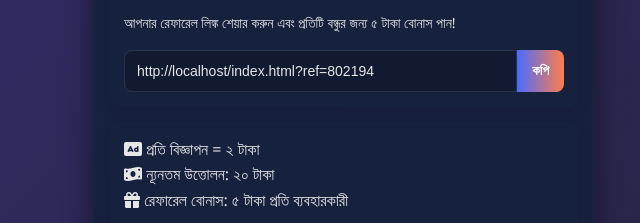
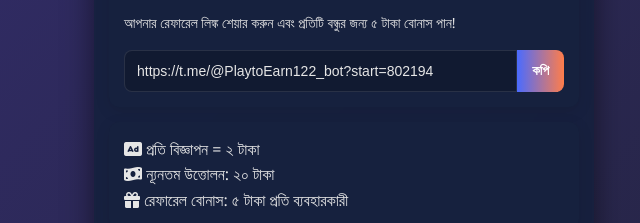
Before and after one commit to chandandas14525-hub/PlaytoEarn, a plain HTML site: page index.html in a window 1280 px wide. Shown: the part 1184-1407 px from the top of the page, 296-936 px from the left. Drawn offline with Linux system fonts and the light colour scheme.

```diff
--- a/index.html
+++ b/index.html
@@ -813,11 +813,11 @@
 
         // Generate referral link
         function generateReferralLink() {
-            const currentUrl = window.location.href.split('?')[0];
-            const referralLink = `${currentUrl}?ref=${userId}`;
+            const currentUrl = window.location.href.split('?')
+            const referralLink = 'https://t.me/@PlaytoEarn122_bot?start=' + userId;
             document.getElementById('referral-link').value = referralLink;
         }
-copyReferralLink();
+
         // Copy referral link to clipboard
         function copyReferralLink() {
             const referralLink = document.getElementById('referral-link');
```
